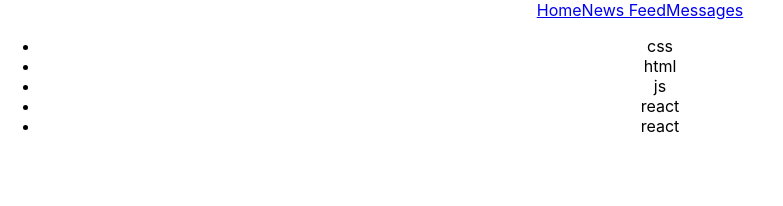
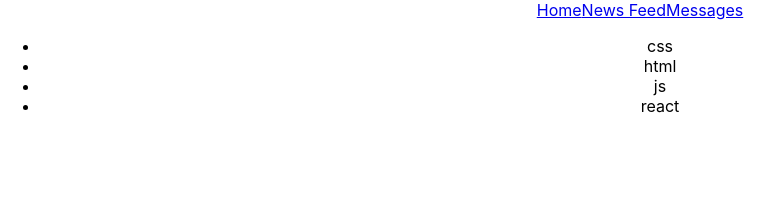
Before and after one commit to Neo006/my-app, a React (Create React App) app: page / in a window 1280 px wide. Shown: the top 206 px of the page, without its empty margins (0-783 px from the left). Built offline with nearby package versions, Linux system fonts and the light colour scheme.

Commit message:
Some changes

```diff
--- a/src/App.js
+++ b/src/App.js
@@ -19,7 +19,6 @@ const Technologies = () => {
           <li>html</li>
           <li>js</li>
           <li>react</li>
-          <li>react</li>
         </ul>
       </div>
   );
```
